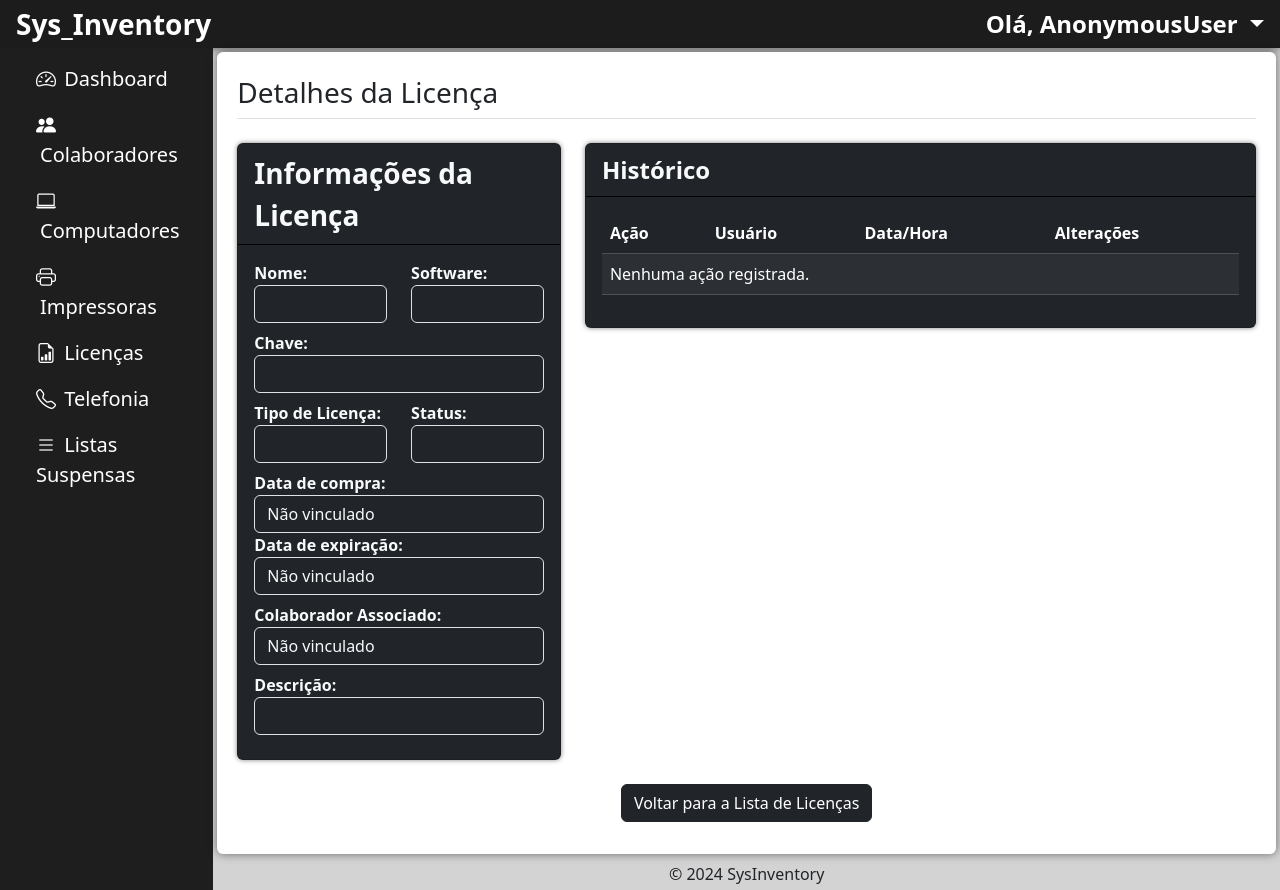
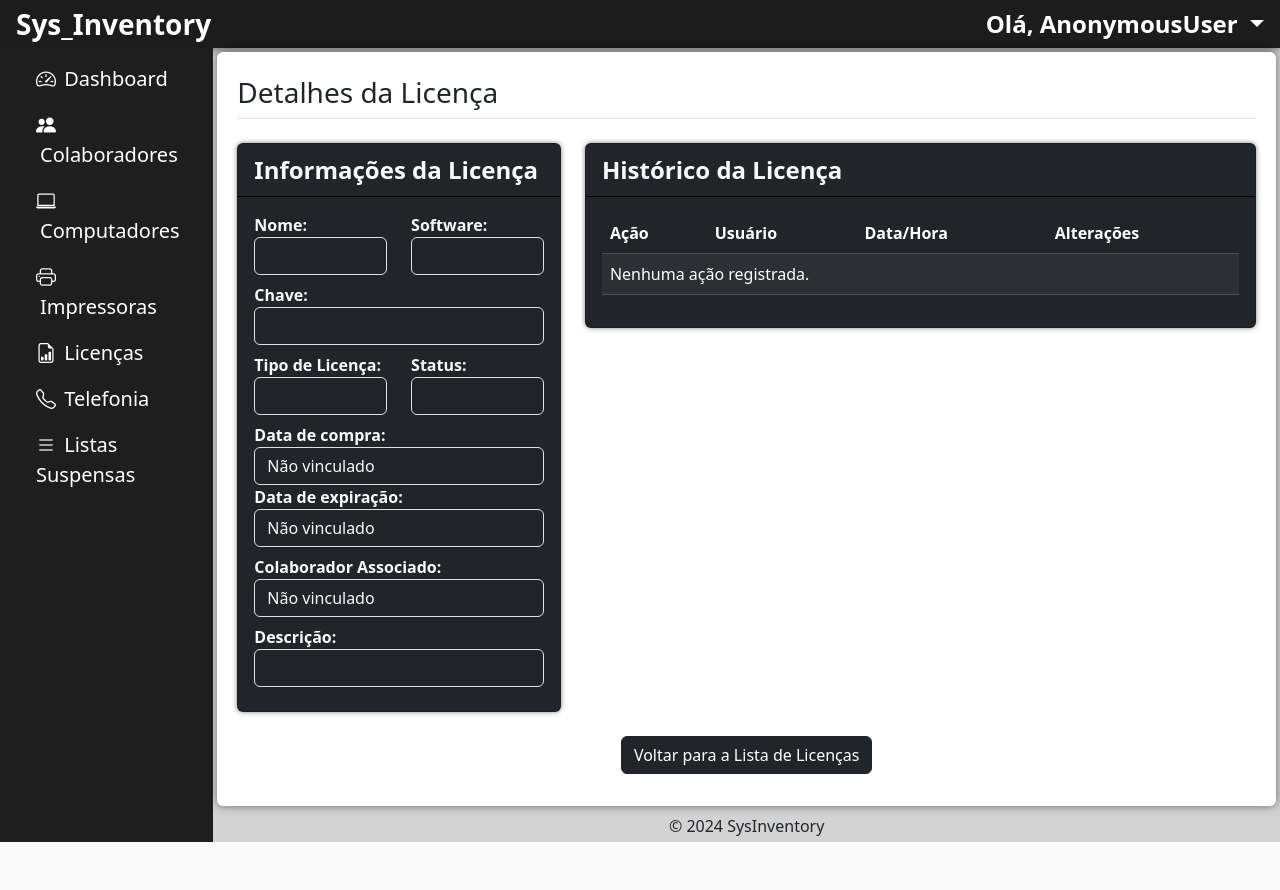
Before and after one commit to joeljonattas/sys_inventory, a Django app: template licenses/templates/licenses/licenses_detail.html in a window 1280 px wide. After the commit the page ends 842 px from the top, so only its background shows below. Run offline with Django 5.2, Linux system fonts and the light colour scheme; the template is opened without the code that fills it, so the values that code supplies are empty; some web fonts are replaced.

Commit message:
Ajustes no template

```diff
--- a/computers/templates/qr_code.html
+++ b/computers/templates/qr_code.html
@@ -11,7 +11,7 @@ Sys_Inventory - Computadores
 
 <div class="container-fluid mt-4">
     <div class="input-group border-bottom">
-        <h3 class="display-7">Excluir Computador</h3>
+        <h3 class="display-7">QRCode</h3>
 
         <div class="ms-auto">
             <a href="{{ object.qr_code.url }}" download="teste" class="btn btn-secondary">
--- a/licenses/templates/licenses/licenses_detail.html
+++ b/licenses/templates/licenses/licenses_detail.html
@@ -18,7 +18,7 @@ Sys_Inventory - Licenças
     <div class="row mt-4">
         <div class="col-sm-4">
             <div class="card bg-dark shadow-detail text-light">
-                <div class="card-header fs-3 fw-semibold border-bottom border-black">
+                <div class="card-header fs-4 fw-semibold border-bottom border-black">
                     Informações da Licença
                 </div>
                 <div class="card-body">
@@ -108,7 +108,7 @@ Sys_Inventory - Licenças
         <div class="col-sm-8">
             <div class="card bg-dark shadow-detail text-light">
                 <div class="card-header fs-4 fw-semibold border-bottom border-black">
-                    Histórico
+                    Histórico da Licença
                 </div>
                 <div class="card-body">
                     <table class="table table-striped text-light table-dark">
--- a/phones/templates/phones/phones_detail.html
+++ b/phones/templates/phones/phones_detail.html
@@ -25,7 +25,7 @@ Sys_Inventory - Telefones
     <div class="row d-flex justify-content-center mt-4">
         <div class="col-sm-4">
             <div class="card bg-dark shadow-detail text-light">
-                <div class="card-header fs-3 fw-semibold border-bottom border-black">
+                <div class="card-header fs-4 fw-semibold border-bottom border-black">
                     Informações do Telefone
                 </div>
                 <div class="card-body">
@@ -82,7 +82,7 @@ Sys_Inventory - Telefones
             </div>
 
             <div class="card bg-dark shadow-detail text-light mt-3">
-                <div class="card-header fs-3 fw-semibold border-bottom border-black">
+                <div class="card-header fs-4 fw-semibold border-bottom border-black">
                     Usuário vinculado
                 </div>
                 <div class="card-body">
--- a/phones/templates/phones_lines/phones_lines_detail.html
+++ b/phones/templates/phones_lines/phones_lines_detail.html
@@ -14,7 +14,7 @@
     <div class="row d-flex justify-content-center mt-4">
         <div class="col-sm-4">
             <div class="card bg-dark shadow-detail text-light">
-                <div class="card-header fs-3 fw-semibold border-bottom border-black">Informações da Linha</h3>
+                <div class="card-header fs-4 fw-semibold border-bottom border-black">Informações da Linha</h3>
                 </div>
                 <div class="card-body">
                     <div class="mb-2">
```
Also changed, not shown: collaborators/templates/collaborators_detail.html (+4 -4 lines).
